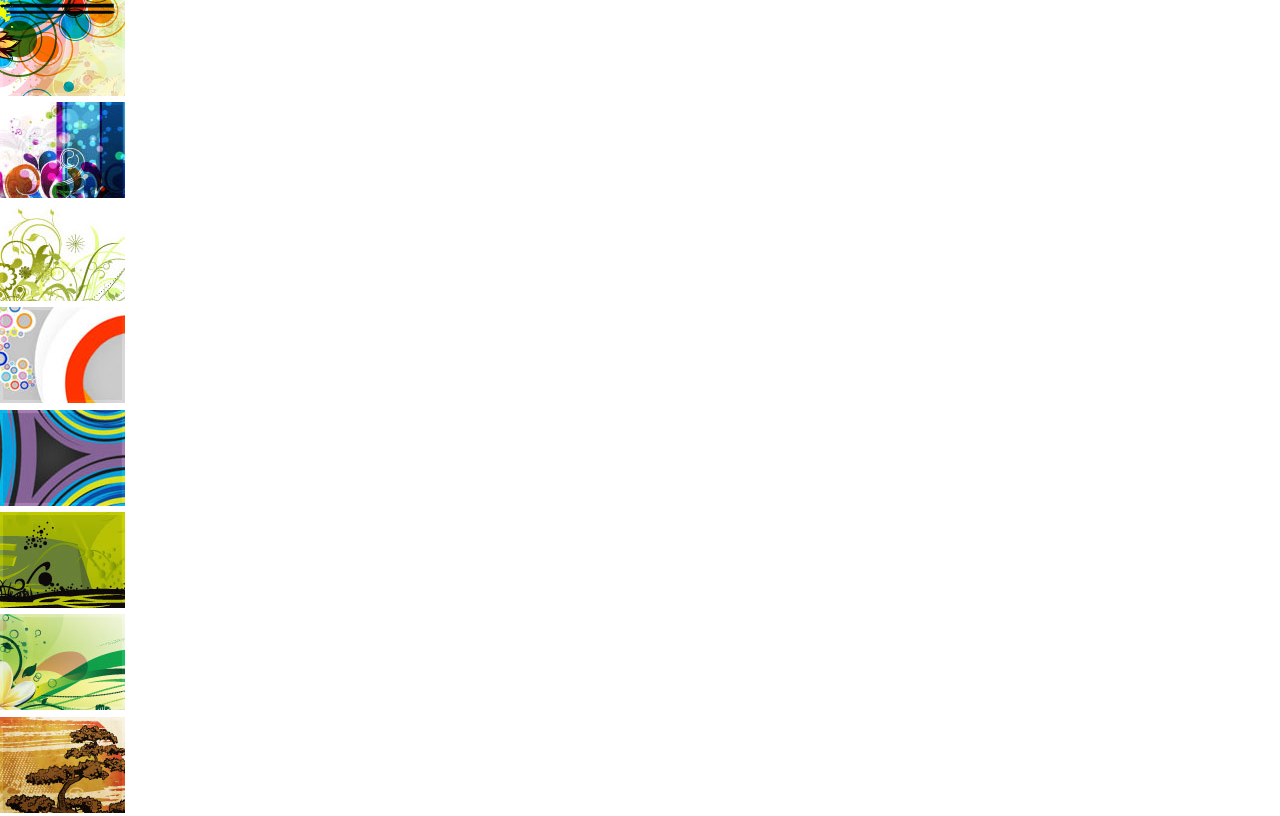
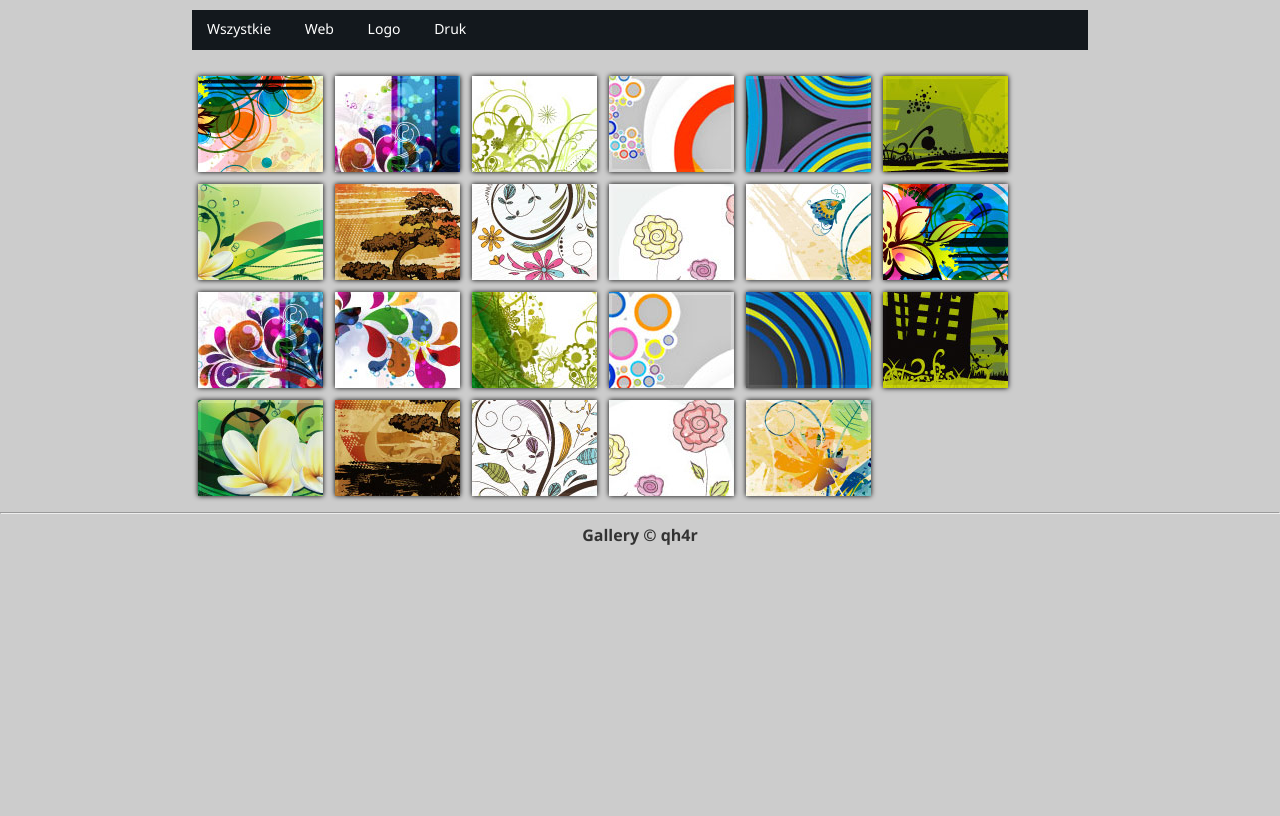
Before and after one commit to qh4r/frontFun, a website: page imgGallery/index.html in a window 1280 px wide. Shown: the top 816 px of the page. Drawn offline with nearby package versions, Linux system fonts and the light colour scheme.

Commit message:
Added styles for gallery

```diff
--- a/imgGallery/index.html
+++ b/imgGallery/index.html
@@ -11,9 +11,14 @@
 <!--header>.container>nav#navbar+section.main>.container>ul#gallery>li[data-tags="Logo Design, Print Design"]*23>img[src="img/$.jpg" alt="img$"]     -->
 <header>
     <div class="container">
-        <nav id="navbar"></nav>
+        <nav id="navbar">
+            <a href="#">Wszystkie</a>
+            <a href="#">Web</a>
+            <a href="#">Logo</a>
+            <a href="#">Druk</a>
+        </nav>
     </div>
-</header
+</header>
 <section class="main">
     <div class="container">
         <ul id="gallery">
@@ -45,7 +50,7 @@
     <hr>
     <footer>
         <div class="container">
-            <p>gallery &copy qh4r</p>
+            <p>Gallery &copy qh4r</p>
         </div>
     </footer>
 </section>
--- a/imgGallery/sass/style.scss
+++ b/imgGallery/sass/style.scss
@@ -1,2 +1,87 @@
 @import "modules/reset";
 @import "modules/base";
+
+$text-color-global: #fcfcfc;
+$background-color: #ccc;
+$link-color: #54a6de;
+$navbar-bg-color: #13181d;
+$navbar-link: #fff;
+$active-background: #333;
+$footer-font-color: #333;
+* {
+  margin: 0;
+  padding: 0;
+}
+
+body {
+  color: $text-color-global;
+  font: {
+    size:  14px;
+    family: 'Segoe UI', Arial, sans-serif;
+  }
+  background-color: $background-color;
+}
+
+a {
+  text-decoration: none;
+  outline: none;
+  color: $link-color;
+}
+
+.container {
+  width: 70%;
+  margin: 10px auto;
+  overflow: auto;
+}
+
+#navbar {
+  display: block;
+  height: 40px;
+  background-color: $navbar-bg-color;
+
+  a {
+    color: $navbar-link;
+    display: inline-block;
+    height: 40px;
+    line-height: 37px;
+    padding: 0 15px;
+
+    &.active, &:hover {
+      background-color: $active-background;
+    }
+  }
+}
+
+.main {
+  display: block;
+  overflow: hidden;
+  width: 100%;
+  margin: 0 auto;
+  min-height: 475px;
+
+  ul {
+    //Ukrywa scrolle
+    overflow: hidden;
+  }
+  li {
+    float: left;
+    height: 96px;
+    list-style: none;
+    margin: 6px;
+    position: relative;
+    box-shadow: 0 0 5px #000;
+
+    &.hidden {
+      display: none;
+    }
+  }
+}
+
+footer {
+  text-align: center;
+  color: $footer-font-color;
+  font: {
+    size: 16px;
+    weight: bold;
+  }
+}
--- a/package.json
+++ b/package.json
@@ -25,6 +25,7 @@
     "gulp-minify-css": "^1.2.4",
     "gulp-postcss": "^6.1.0",
     "gulp-sass": "^2.2.0",
+    "gulp-uglify": "^1.5.3",
     "gulp-watch": "^4.3.5"
   },
   "devDependencies": {
```
Also changed, not shown: imgGallery/css/style.css.
